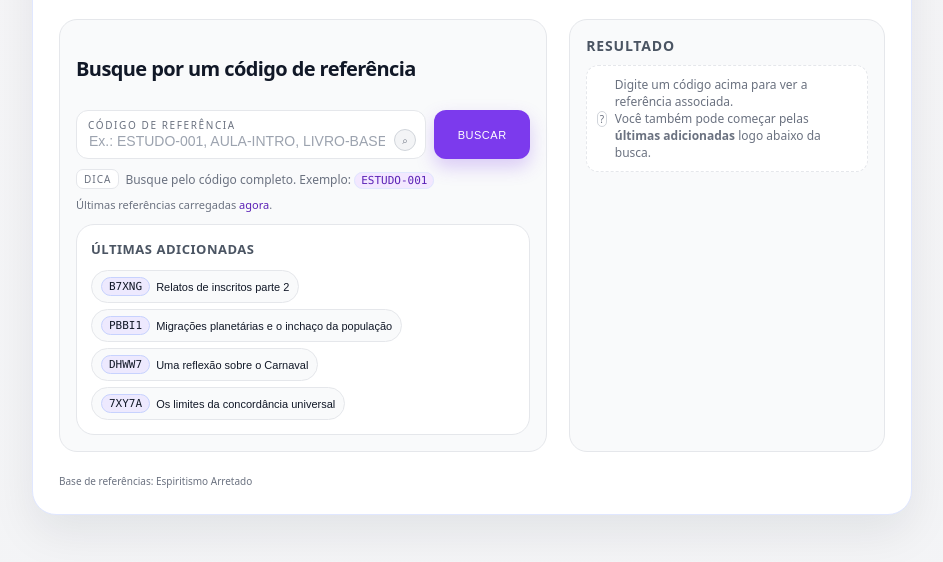
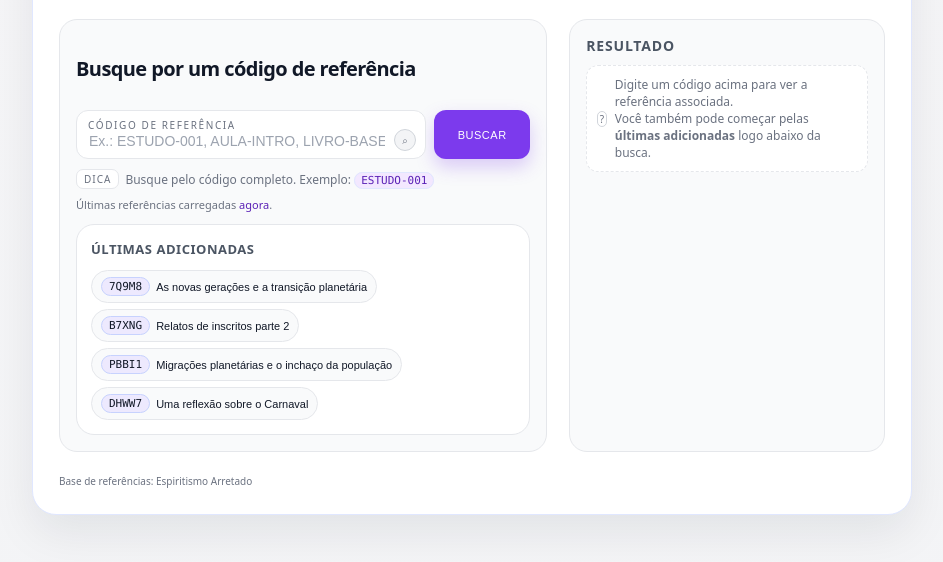
Before and after one commit to raonybenjamim/espiritismoarretado, a plain HTML site: page index.html in a window 1280 px wide. Shown: the part 144-706 px from the top of the page, without its empty margins (168-1111 px from the left). Drawn offline with Linux system fonts and the light colour scheme.

Commit message:
Atualizar o index.html

```diff
--- a/index.html
+++ b/index.html
@@ -843,7 +843,8 @@
           title: "Migrações planetárias e o inchaço da população",
           url: "https://drive.google.com/drive/folders/1HWgXfIuyEXuj-KdGT2ngPSQUVGb2MCls?usp=drive_link",
         },
-{code: "B7XNG", title: "Relatos de inscritos parte 2", url: "https://drive.google.com/drive/folders/1TX2Xc2D6ns2RY0rkeadl5N7sz-KRw1eq"}
+{code: "B7XNG", title: "Relatos de inscritos parte 2", url: "https://drive.google.com/drive/folders/1TX2Xc2D6ns2RY0rkeadl5N7sz-KRw1eq"},
+{code: "7Q9M8", title: "As novas gerações e a transição planetária", url: "https://drive.google.com/drive/folders/1ZK7K48LN2L5zIVQ8jMnW2_FyrEh_M_DS"}
       ];
 
       const searchForm = document.getElementById("searchForm");
```
